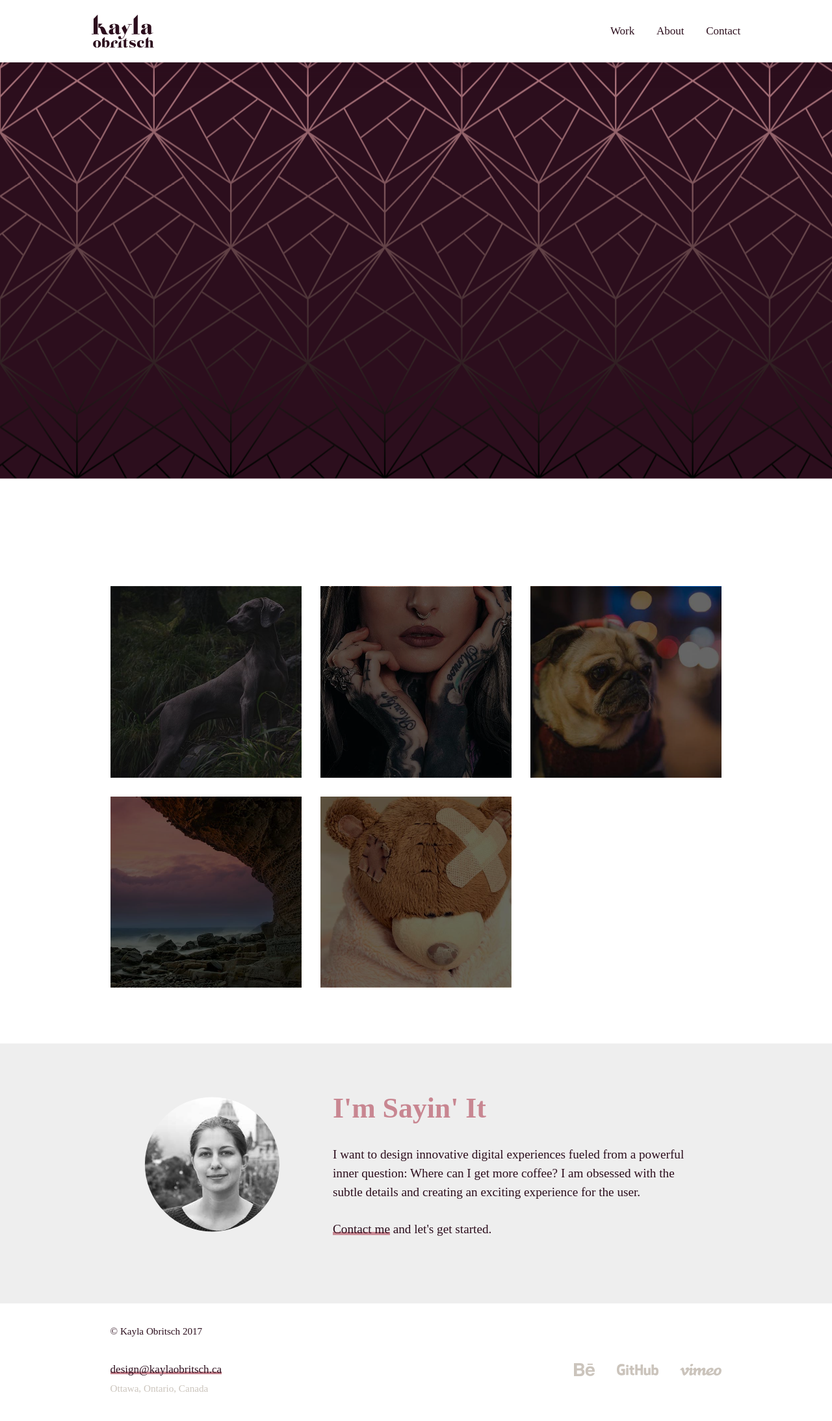
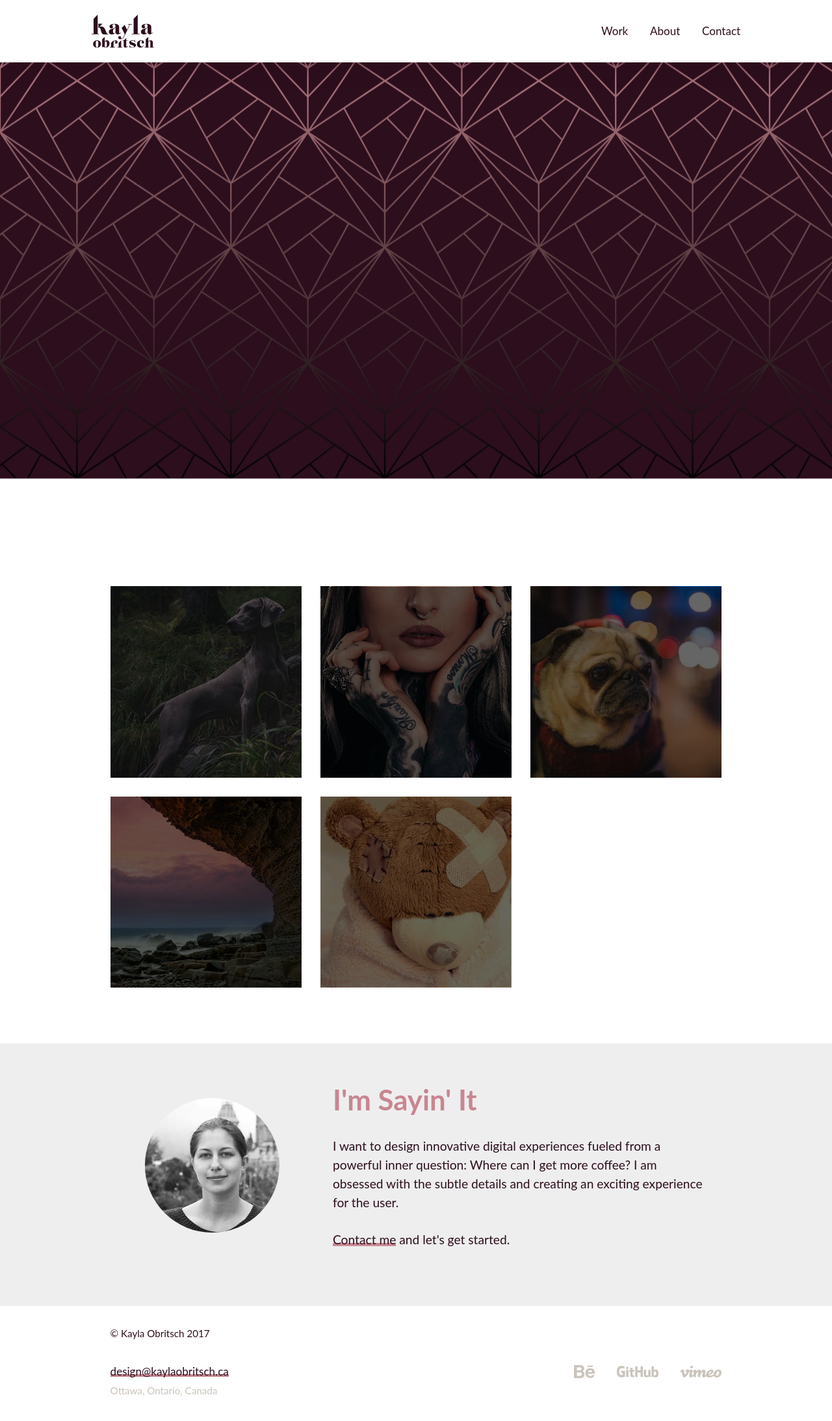
Before and after one commit to kaylaobritsch/portfolio, a Jekyll site: the page built from index.html, in a window 1280 px wide. Shown: the top 2187 px of the page at 65% size. Built offline with Jekyll 4.4.1, drawn with Linux system fonts in a browser that asks for light colours; some web fonts are replaced.

Commit message:
Fix font

```diff
--- a/css/main.css
+++ b/css/main.css
@@ -11,11 +11,8 @@
 
 html {
   color: var(--color-black);
+  font-family: var(--font-primary);
   overflow-x: hidden;
-}
-
-.fonts-loaded {
-  font-family: var(--font-primary);
 }
 
 p {
```
Also changed, not shown: 1 other file.
